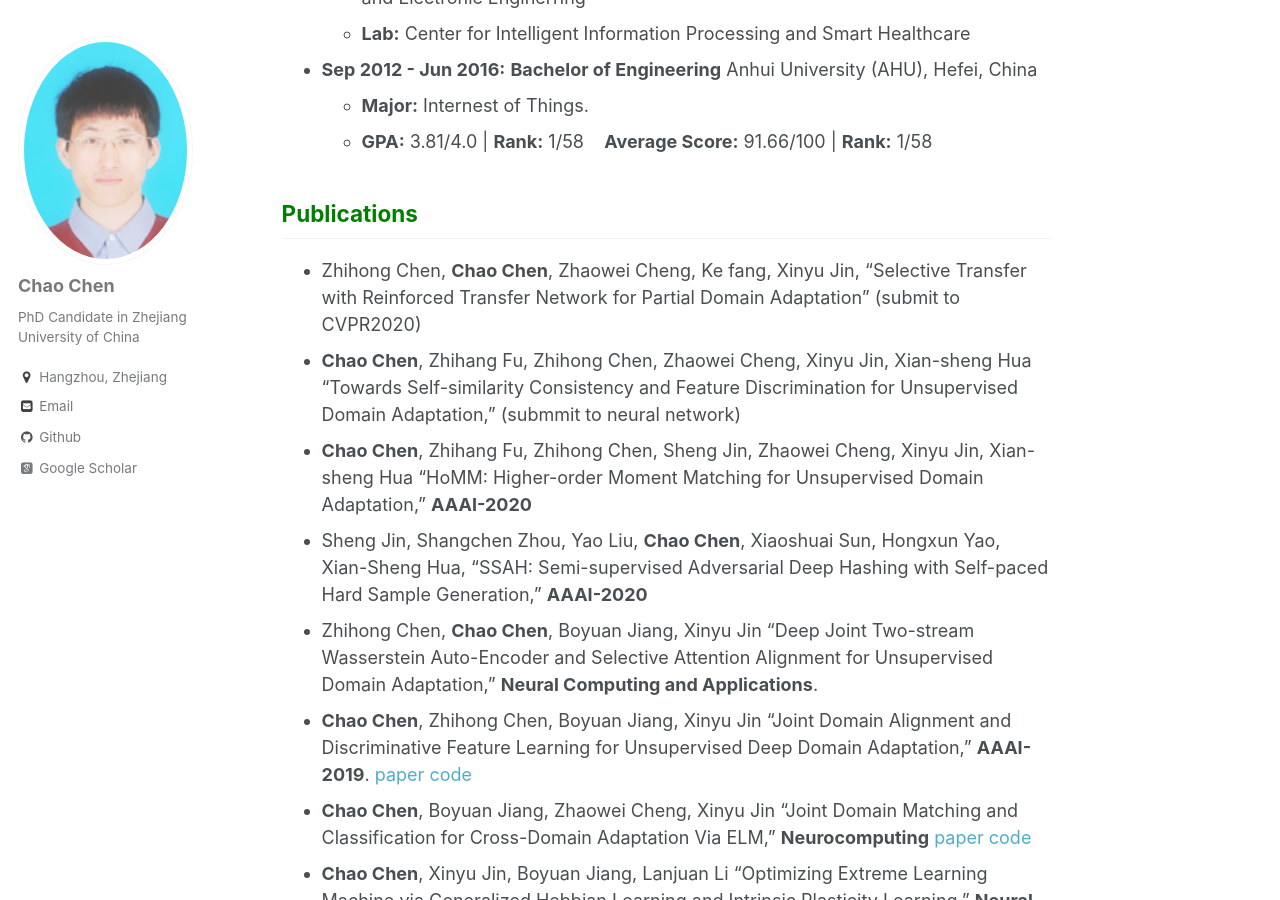
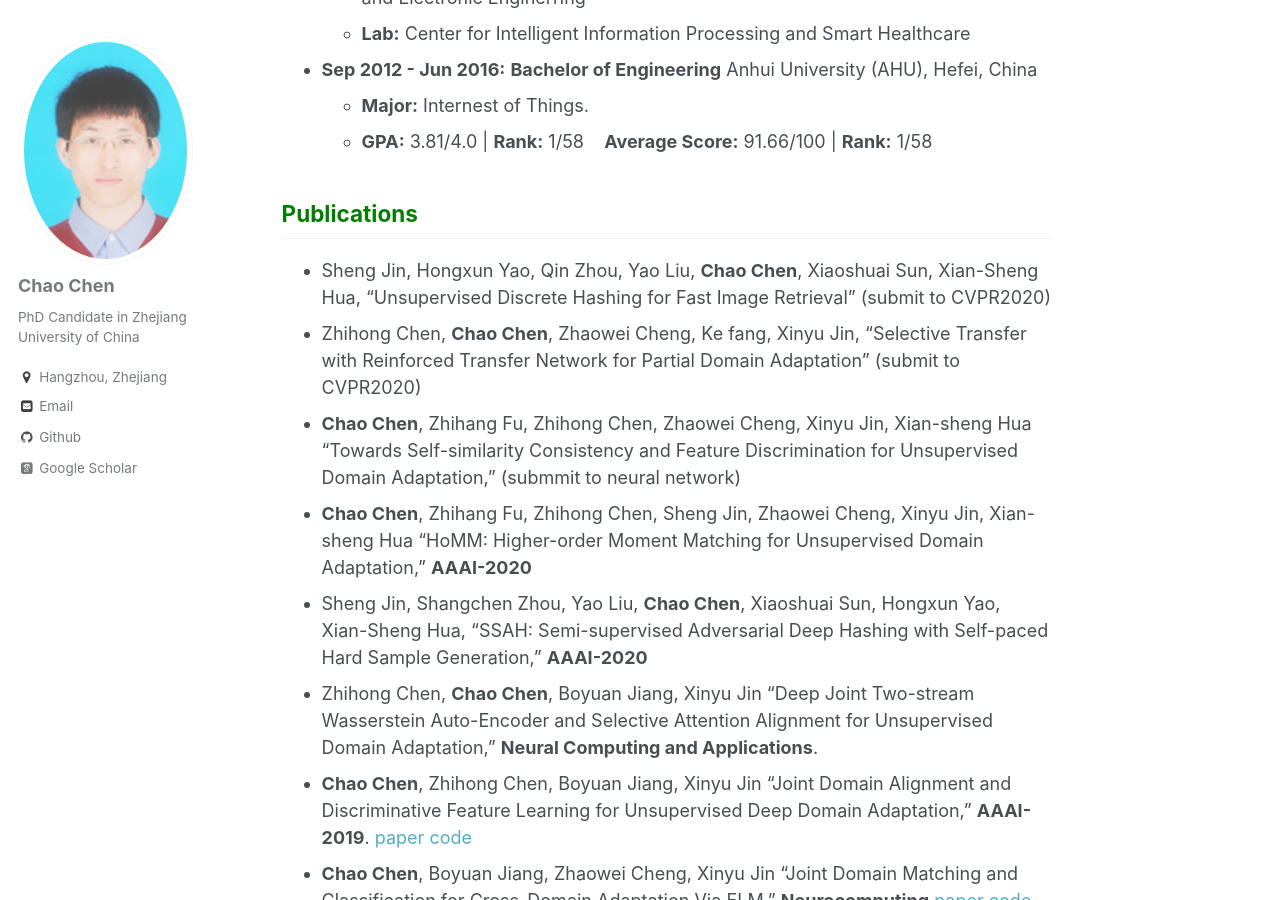
Before and after one commit to chenchao666/chenchao666.github.io, a Jekyll site: the page built from _pages/about.md, in a window 1280 px wide and 900 px high, scrolled down 738 px. Built offline with Jekyll 4.4.1, drawn with Linux system fonts in a browser that asks for light colours; some web fonts are replaced.

Commit message:
Update about.md

```diff
--- a/_pages/about.md
+++ b/_pages/about.md
@@ -25,6 +25,7 @@ My research interests cover a range of issues : **Statistics and Optimization**,
   - **GPA:** 3.81/4.0 \| **Rank:** 1/58 &nbsp;&nbsp; **Average Score:** 91.66/100 \| **Rank:** 1/58
 
 ## <span style="color: green"> Publications </span>
+* Sheng Jin, Hongxun Yao, Qin Zhou, Yao Liu, **Chao Chen**, Xiaoshuai Sun, Xian-Sheng Hua, "Unsupervised Discrete Hashing for Fast Image Retrieval" (submit to CVPR2020)
 * Zhihong Chen, **Chao Chen**, Zhaowei Cheng, Ke fang, Xinyu Jin, "Selective Transfer with Reinforced Transfer Network
 for Partial Domain Adaptation" (submit to CVPR2020)
 * **Chao Chen**, Zhihang Fu, Zhihong Chen, Zhaowei Cheng, Xinyu Jin, Xian-sheng Hua "Towards Self-similarity Consistency and Feature Discrimination for Unsupervised Domain Adaptation," (submmit to neural network)
```
